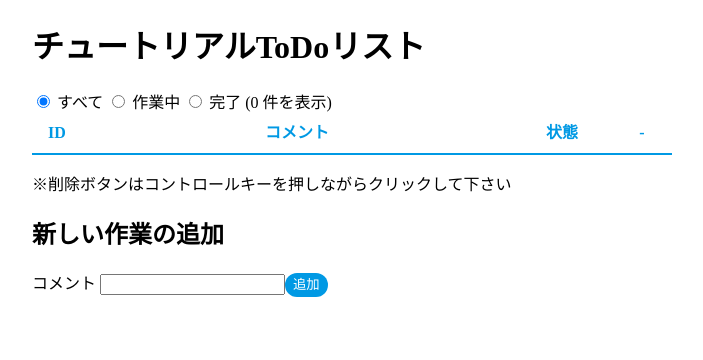
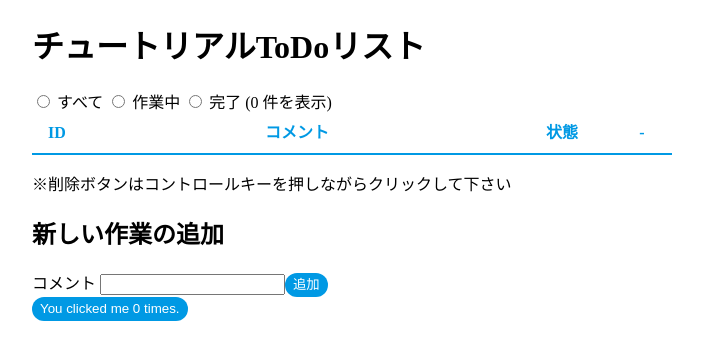
Before and after one commit to tamaP-SE444/lerning_Veu.js_TS_TODOList, a Vue app: page / in a window 1280 px wide. Shown: the top 360 px of the page, without its empty margins (288-991 px from the left). Built offline with nearby package versions, Linux system fonts and the light colour scheme.

Commit message:
refactor:label部分のコンポーネント分割

```diff
--- a/src/App.vue
+++ b/src/App.vue
@@ -2,10 +2,12 @@
   <div id="app">
     <h1>チュートリアルToDoリスト</h1>
 
-    <label v-for="label in options" v-bind:key="label.label">
-      <input type="radio" v-model="current" v-bind:value="label.value" />
-      {{ label.label }}
-    </label>
+    <set-label-and-radio-button
+      v-for="label in options"
+      v-bind:key="label"
+      v-bind:label="label.label"
+      v-bind:value="label.key"
+    ></set-label-and-radio-button>
 
     ({{ computedTodos.length }} 件を表示)
 
@@ -43,6 +45,7 @@
       <!-- 追加ボタン -->
       <button type="submit">追加</button>
     </form>
+    <button-counter></button-counter>
   </div>
 </template>
 
@@ -51,12 +54,14 @@ import { Component, Vue, Watch } from "vue-property-decorator";
 import { Todo } from "@/todo";
 import { todoStorage } from "@/todo-storage";
 import HelloWorld from "./components/HelloWorld.vue";
-import ButtonCounter from "./components/ButtonCounter.vue"
+import ButtonCounter from "./components/ButtonCounter.vue";
+import SetLabelAndRadioButton from "./components/SetLabelAndRadioButton.vue";
 
 @Component({
   components: {
     HelloWorld,
-    ButtonCounter
+    ButtonCounter,
+    SetLabelAndRadioButton
   }
 })
 
--- a/src/components/ButtonCounter.vue
+++ b/src/components/ButtonCounter.vue
@@ -7,9 +7,9 @@ import { Component, Prop, Vue } from 'vue-property-decorator';
 
 @Component
 export default class ButtonCounter extends Vue {
-  public counter = 0
+  public count = 0
   public get counterNum() {
-    return this.counter;
+    return this.count;
   }
 }
 </script>
--- /dev/null
+++ b/src/components/SetLabelAndRadioButton.vue
@@ -0,0 +1,22 @@
+<template>
+  <label v-bind:key="label">
+    <input type="radio" v-model="current" v-bind:value="value" />
+    {{ label }}
+  </label>
+</template>
+
+<script lang="ts">
+import { Component, Prop, Vue } from "vue-property-decorator";
+
+@Component
+export default class SetLabelAndRadioButton extends Vue {
+  @Prop({ default: ''})
+  public label!: string;
+  @Prop({ default: 0})
+  public value!: number;
+}
+</script>
+
+<!-- Add "scoped" attribute to limit CSS to this component only -->
+<style scoped lang="scss">
+</style>
```
